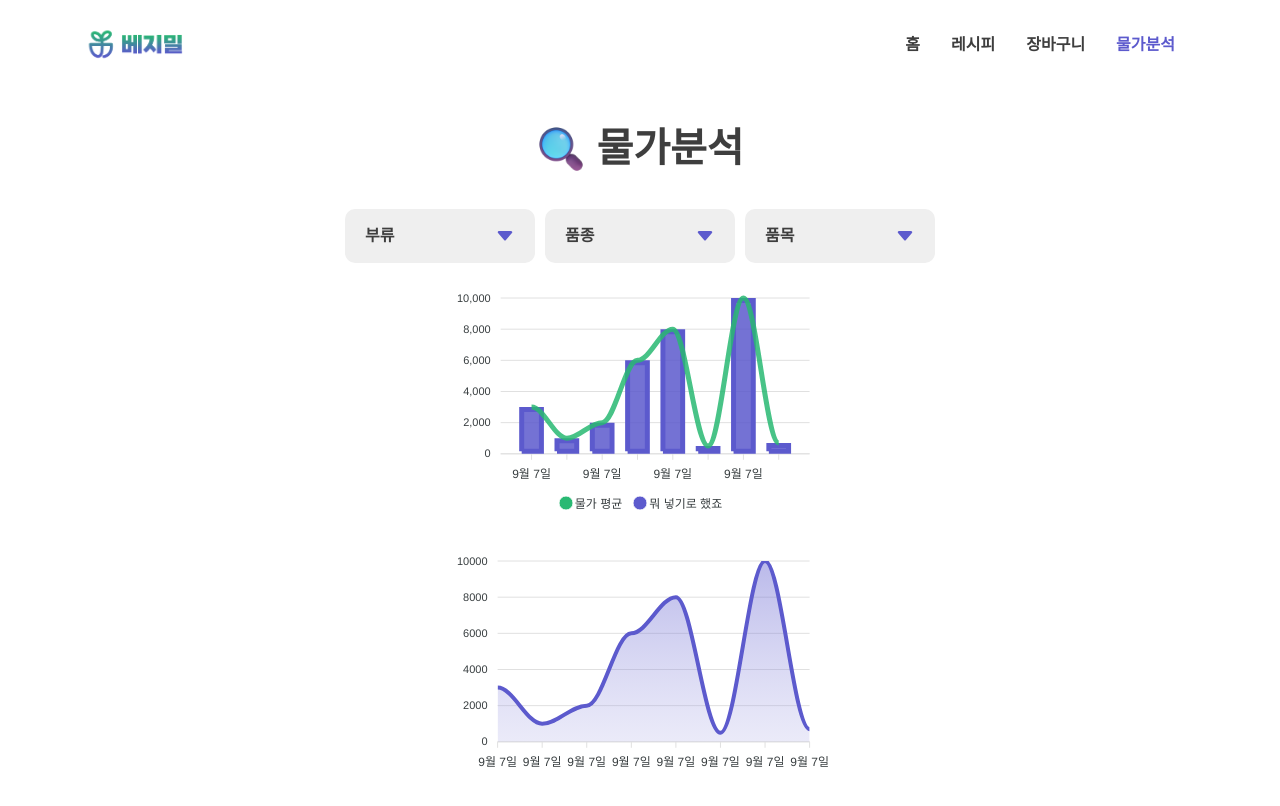
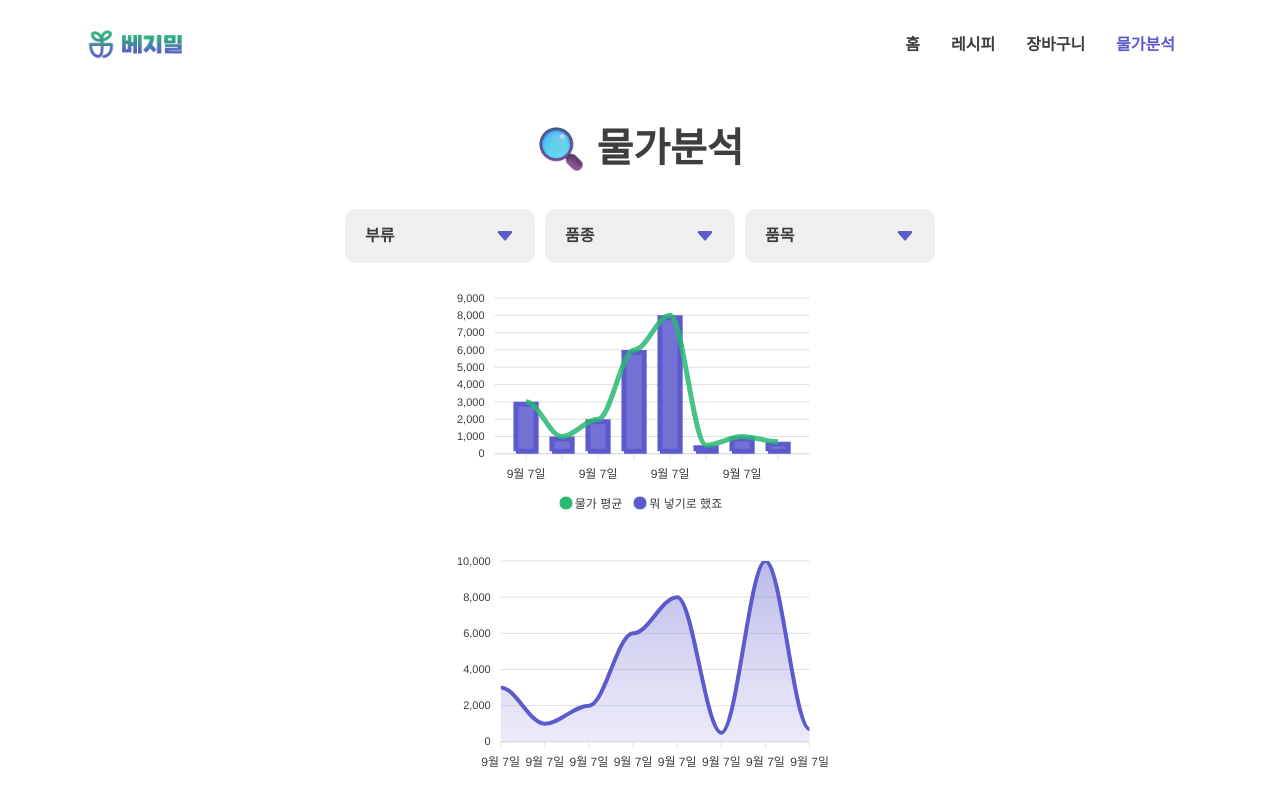
Before and after one commit to yuiseo/VeggieMeal, a Next.js app in the folder Front/veggiemeal/: page /prices in a window 1280 px wide. Shown: the top 806 px of the page. Built offline with nearby package versions, Linux system fonts and the light colour scheme; a web font is replaced by a local one.

Commit message:
[S07P22C205-156][FE-이서]feat:물가 분석 페이지

```diff
--- a/Front/veggiemeal/pages/prices/index.tsx
+++ b/Front/veggiemeal/pages/prices/index.tsx
@@ -27,12 +27,12 @@ export default function Prices() {
           {
             type: 'line',
             name: '물가 평균',
-            data: [3000, 1000, 2000, 6000, 8000, 500, 10000, 700],
+            data: [3000, 1000, 2000, 6000, 8000, 500, 1000, 700],
           },
           {
             type: 'bar',
             name: "뭐 넣기로 했죠",
-            data: [3000, 1000, 2000, 6000, 8000, 500, 10000, 700],
+            data: [3000, 1000, 2000, 6000, 8000, 500, 1000, 700],
           },
         ]}
         options={{
@@ -49,7 +49,10 @@ export default function Prices() {
             type: 'category'
           },
           yaxis: {
-            max: 10000,
+            max: function (max) {
+              return Math.max(max) + 1000
+            },
+            forceNiceScale: true,
             min: 0,
             labels: {
               formatter: function (value) {
@@ -94,6 +97,13 @@ export default function Prices() {
           xaxis: {
             type: 'category'
           },
+          yaxis: {
+            labels: {
+              formatter: function (value) {
+                return value.toLocaleString()
+              }
+            }
+          },
           colors: ['#5C5ACD']
         }}
       >
@@ -106,7 +116,7 @@ export default function Prices() {
         <title>물가분석 | 베지밀</title>
       </Head>
 
-      <main>
+      <main className={styles.main}>
         <header className={styles.header}>
           <Image src={glass} alt='magnifying glass' quality={100} width={50} height={50} />
           <h1 className={styles.price_title}>물가분석</h1>
@@ -126,7 +136,6 @@ export default function Prices() {
           </div>
           <div>
             <Chart2 />
-
           </div>
         </section>
       </main>
--- a/Front/veggiemeal/styles/Price.module.scss
+++ b/Front/veggiemeal/styles/Price.module.scss
@@ -1,13 +1,13 @@
 @use 'variable' as var;
 
-.main {
-  display: flex;
-  flex-direction: column;
-  align-items: flex-start;
-  min-height: 100vh;
-  padding: 4rem 0;
-  margin-top: 15px;
-}
+// .main {
+//   display: flex;
+//   flex-direction: column;
+//   align-items: flex-start;
+//   min-height: 100vh;
+//   padding: 4rem 0;
+//   margin-top: 15px;
+// }
 
 .header {
   padding: 30px 0;
--- a/Front/veggiemeal/styles/PriceSelectBox.module.scss
+++ b/Front/veggiemeal/styles/PriceSelectBox.module.scss
@@ -4,7 +4,6 @@
   display: flex;
   flex-direction: column;
   width: 30vw;
-  z-index:99;
 }
 
 .selected {
@@ -22,6 +21,11 @@
   font-weight: 700;
 }
 
+#arrow{
+  width: 50%;
+  transition: .3s; // 부드럽게 회전
+}
+
 .select_ul {
   background-color: var.$green;
   border-radius: 10px;
@@ -36,7 +40,6 @@
     line-height: 2.5;
     padding: 5px 15px;
     border-bottom: 1px dashed white;
-
     &:hover {
       background-color: var.$purple;
     }
@@ -51,7 +54,7 @@
     }
 
     &.first_li {
-      border-radius: 10px 10px 0 0;
+      border-radius: 10px 10px 0 0;;
     }
   }
 }
```
Also changed, not shown: Front/veggiemeal/styles/RecipeDetail.module.scss (+5 -2 lines).
